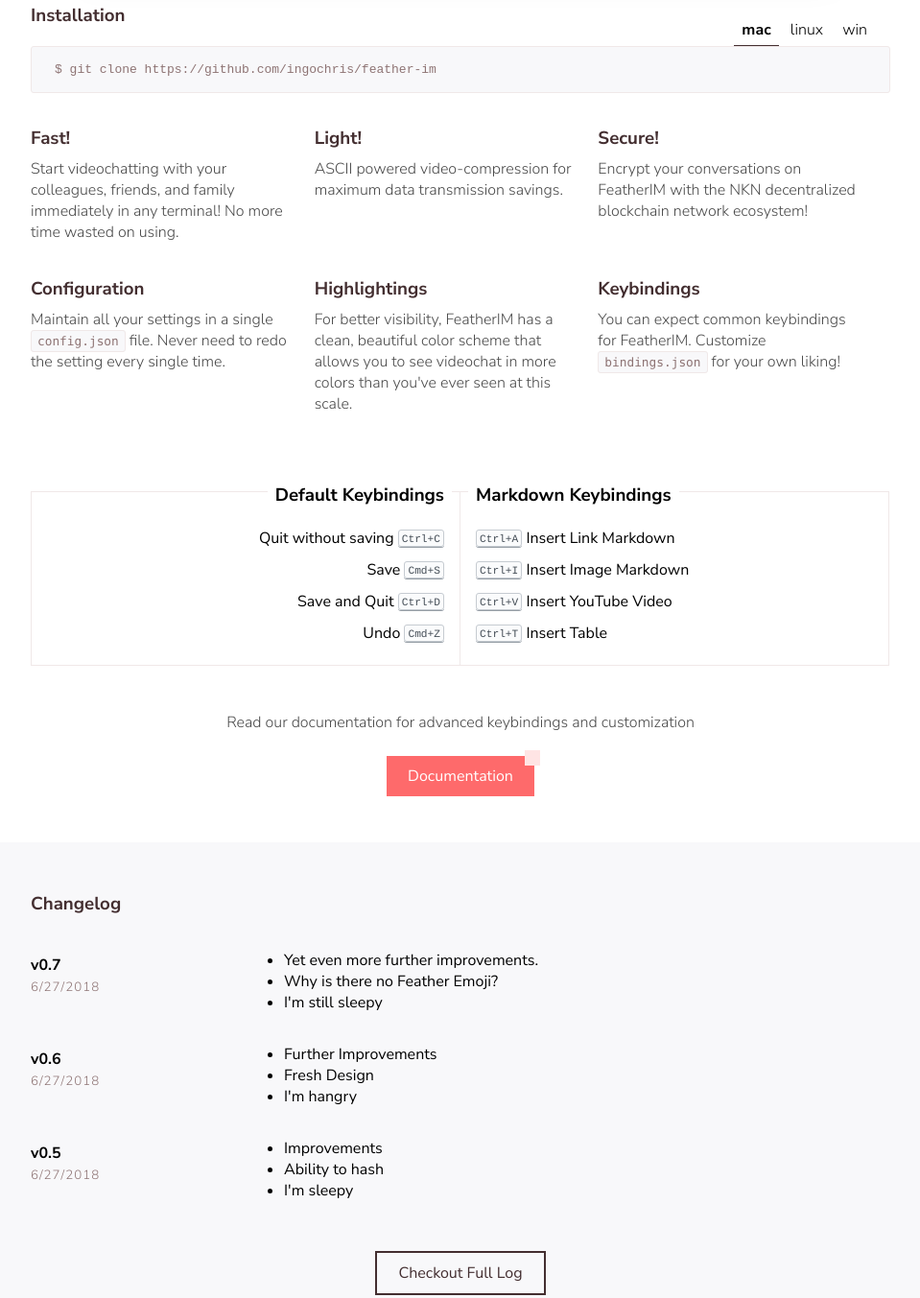
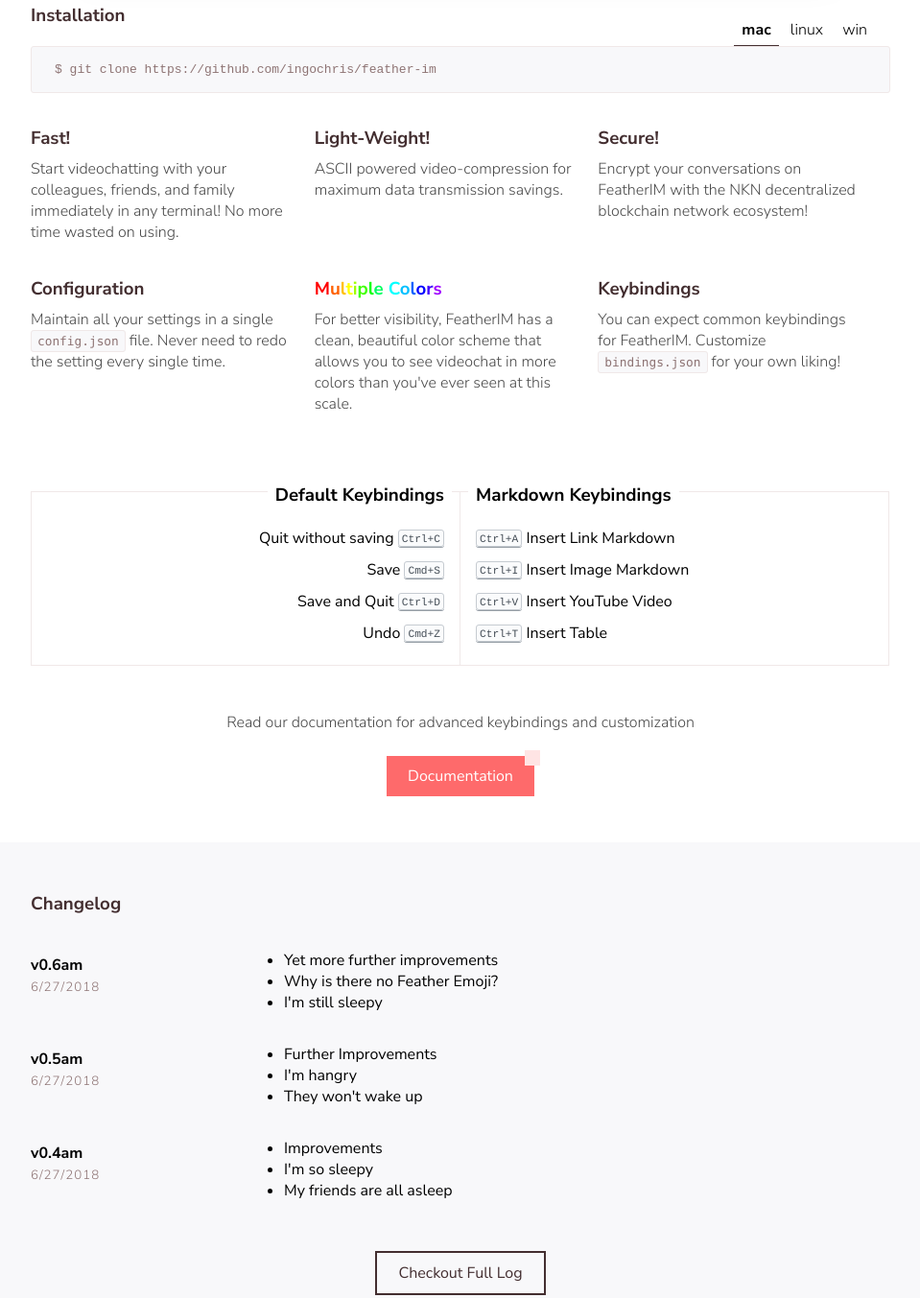
Before and after one commit to ingochris/featherim, a plain HTML site: page index.html in a window 1280 px wide. Shown: the part 559-1912 px from the top of the page at 96% size, without its empty margins (160-1119 px from the left). Drawn offline with nearby package versions, Linux system fonts and the light colour scheme.

Commit message:
ADD: color

```diff
--- a/index.html
+++ b/index.html
@@ -19,7 +19,7 @@
       <ul class="menu">
         <div class="menu__item toggle"><span></span></div>
         <li class="menu__item"><a href="https://github.com/ingochris/feather-im" class="link link--dark"><i class="fa fa-book"></i> Documentation</a></li>
-        <li class="menu__item"><a href="https://github.com/ingochris/feather-im" class="link link--dark"><i class="fa fa-github"></i> Github</a></li>
+        <li class="menu__item"><a href="https://github.com/ingochris" class="link link--dark"><i class="fa fa-github"></i> Github</a></li>
       </ul>
     </nav>
     <div class="hero">
@@ -55,7 +55,7 @@
           <p>Start videochatting with your colleagues, friends, and family immediately in any terminal! No more time wasted on using.</p>
         </div>
         <div class="feature__item">
-          <h3 class="section__title">Light!</h3>
+          <h3 class="section__title">Light-Weight!</h3>
           <p>ASCII powered video-compression for maximum data transmission savings.</p>
         </div>
         <div class="feature__item">
@@ -67,7 +67,7 @@
           <p>Maintain all your settings in a single <span class="code code--inline">config.json</span> file. Never need to redo the setting every single time.</p>
         </div>
         <div class="feature__item">
-          <h3 class="section__title">Highlightings</h3>
+          <h3 class="section__title"><FONT COLOR="#FF0000">M</FONT><FONT COLOR="#FF6000">u</FONT><FONT COLOR="#FFC000">l</FONT><FONT COLOR="#FFff00">t</FONT><FONT COLOR="#9Fff00">i</FONT><FONT COLOR="#3Fff00">p</FONT><FONT COLOR="#00ff00">l</FONT><FONT COLOR="#00ff60">e</FONT><FONT COLOR="#00ffC0"> </FONT><FONT COLOR="#00ffff">C</FONT><FONT COLOR="#00C0ff">o</FONT><FONT COLOR="#0060ff">l</FONT><FONT COLOR="#0000ff">o</FONT><FONT COLOR="#3F00ff">r</FONT><FONT COLOR="#9F00ff">s</FONT></h3>
           <p>For better visibility, FeatherIM has a clean, beautiful color scheme that allows you to see videochat in more colors than you've ever seen at this scale.</p>
         </div>
         <div class="feature__item">
@@ -101,12 +101,12 @@
         <h3 class="section__title">Changelog</h3>
         <div class="changelog__item">
           <div class="changelog__meta">
-            <h4 class="changelog__title">v0.7</h4>
+            <h4 class="changelog__title">v0.6am</h4>
             <small class="changelog__date">6/27/2018</small>
           </div>
           <div class="changelog__detail">
             <ul>
-              <li>Yet even more further improvements.</li>
+              <li>Yet more further improvements</li>
               <li>Why is there no Feather Emoji?</li>
               <li>I'm still sleepy</li>
             </ul>
@@ -114,27 +114,27 @@
         </div>
         <div class="changelog__item">
           <div class="changelog__meta">
-            <h4 class="changelog__title">v0.6</h4>
+            <h4 class="changelog__title">v0.5am</h4>
             <small class="changelog__date">6/27/2018</small>
           </div>
           <div class="changelog__detail">
             <ul>
               <li>Further Improvements</li>
-              <li>Fresh Design</li>
               <li>I'm hangry</li>
+              <li>They won't wake up</li>
             </ul>
           </div>
         </div>
         <div class="changelog__item">
           <div class="changelog__meta">
-            <h4 class="changelog__title">v0.5</h4>
+            <h4 class="changelog__title">v0.4am</h4>
             <small class="changelog__date">6/27/2018</small>
           </div>
           <div class="changelog__detail">
             <ul>
               <li>Improvements</li>
-              <li>Ability to hash</li>
-              <li>I'm sleepy</li>
+              <li>I'm so sleepy</li>
+              <li>My friends are all asleep</li>
             </ul>
           </div>
         </div>
```
